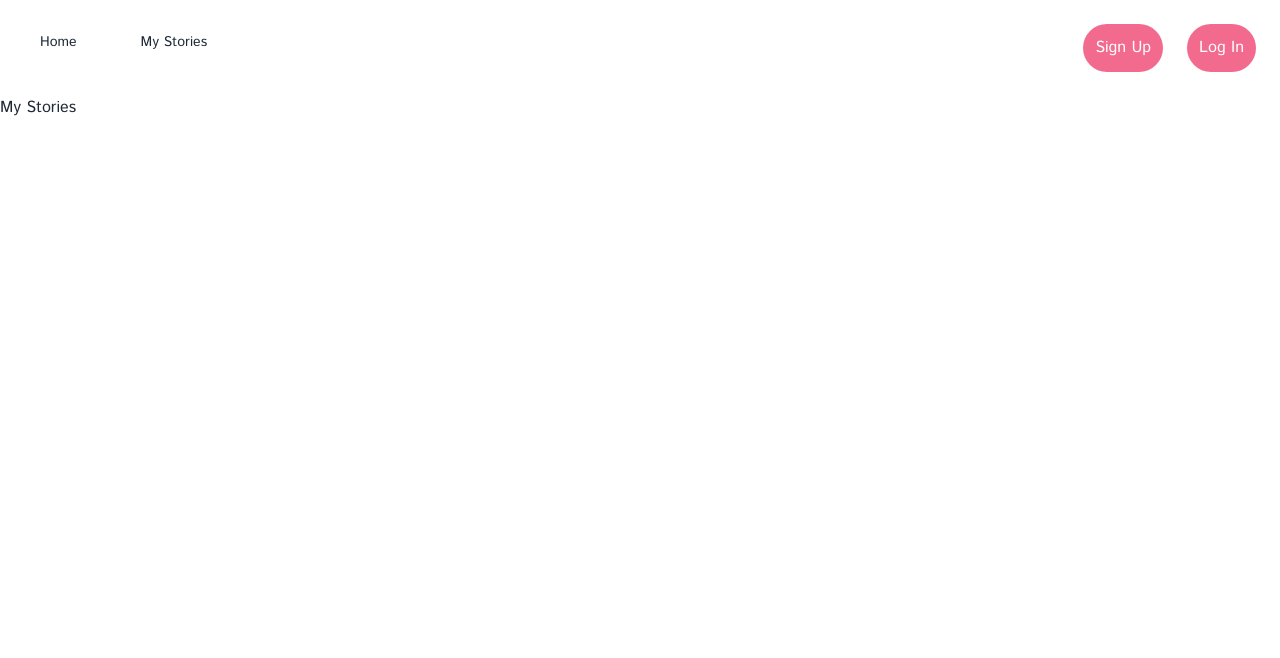
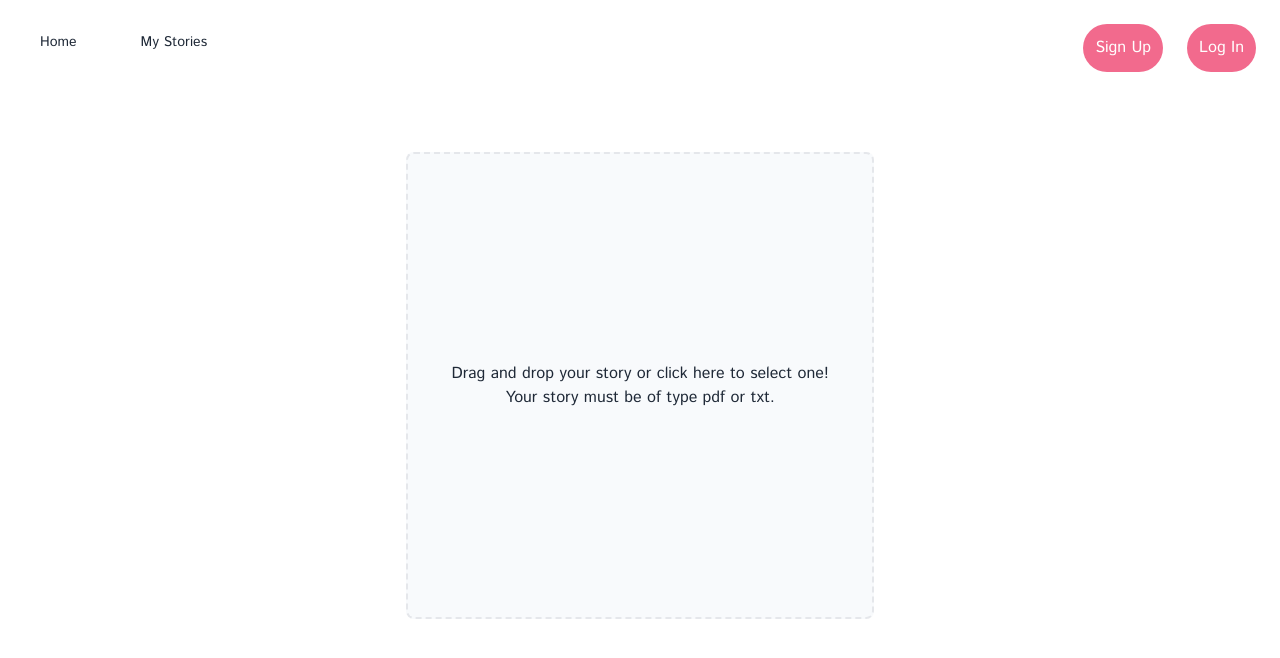
Before and after one commit to ColeWhaley1/YourStory, a React (Vite) app: page /mystories in a window 1280 px wide. Shown: the top 658 px of the page. Built offline with nearby package versions, Linux system fonts and the light colour scheme.

Commit message:
get upload file box working

```diff
--- a/package.json
+++ b/package.json
@@ -25,6 +25,7 @@
     "prop-types": "^15.8.1",
     "react": "^18.3.1",
     "react-dom": "^18.3.1",
+    "react-dropzone": "^14.2.10",
     "react-icons": "^5.3.0",
     "react-router-dom": "^6.27.0",
     "tailwind-merge": "^2.5.4",
--- a/src/pages/MyStories.tsx
+++ b/src/pages/MyStories.tsx
@@ -1,6 +1,72 @@
+import { useState } from 'react';
+import Dropzone, { useDropzone } from 'react-dropzone'
+
 const MyStoriesPage = () => {
+
+    const [file, setFile] = useState<File | null>(null);
+    const [error, setError] = useState<string | null>(null);
+
+    const validFileTypes: string[] = ['application/pdf', 'text/plain'];
+
+
+    const onDrop = (acceptedFiles: File[]) => {
+
+        if (acceptedFiles.length > 0) {
+
+            // if(!validFileTypes.includes(acceptedFileType)){
+            //     setError(`${acceptedFileType} is an invalid file type! Try converting to pdf or txt.`);
+            // }
+
+            setFile(acceptedFiles[0]);
+        }
+    }
+
+    const onDragEnter = (event: React.DragEvent<HTMLElement>) => {
+        const fileType = event.dataTransfer?.items[0]?.type;
+
+        const isNotValidFileType = fileType && !validFileTypes.includes(fileType);
+
+        if (isNotValidFileType) {
+            setError(`${fileType} is an invalid file type! Try converting to pdf or txt.`);
+        } else {
+            setError(null);
+        }
+    };
+
+    const { getRootProps, getInputProps, isDragActive } = useDropzone({
+        onDrop,
+        onDragEnter,
+        accept: { 'application/pdf': ['.pdf'], 'text/plain': ['.txt'] },
+    });
+
     return (
-        <div>My Stories</div>
+        <div className="m-14 flex items-center justify-center">
+            <div {...getRootProps()} className={`w-2/5 aspect-square border-dashed border-2 rounded-lg p-4 text-center flex items-center justify-center ${isDragActive ? "bg-slate-100" : "bg-slate-50"}`}>
+                <input {...getInputProps()} />
+                <div>
+                    {
+                        isDragActive ? (
+                            <div className='flex flex-col items-center text-center'>
+                                <div>Drop your file here!</div>
+                                {error && (
+                                    <div className='text-red-500 font-bold'>{error}</div>
+                                )}
+                            </div>
+                        ) : (
+                            <div>
+                                <div>Drag and drop your story or click here to select one!</div>
+                                <div>Your story must be of type pdf or txt.</div>
+                            </div>
+                        )
+                    }
+                    {
+                        file && (
+                            <div>File: {file.name}</div>
+                        )
+                    }
+                </div>
+            </div>
+        </div>
     );
 }
 
```
Also changed, not shown: 1 other file (tests, documents, lock files or other folders).
